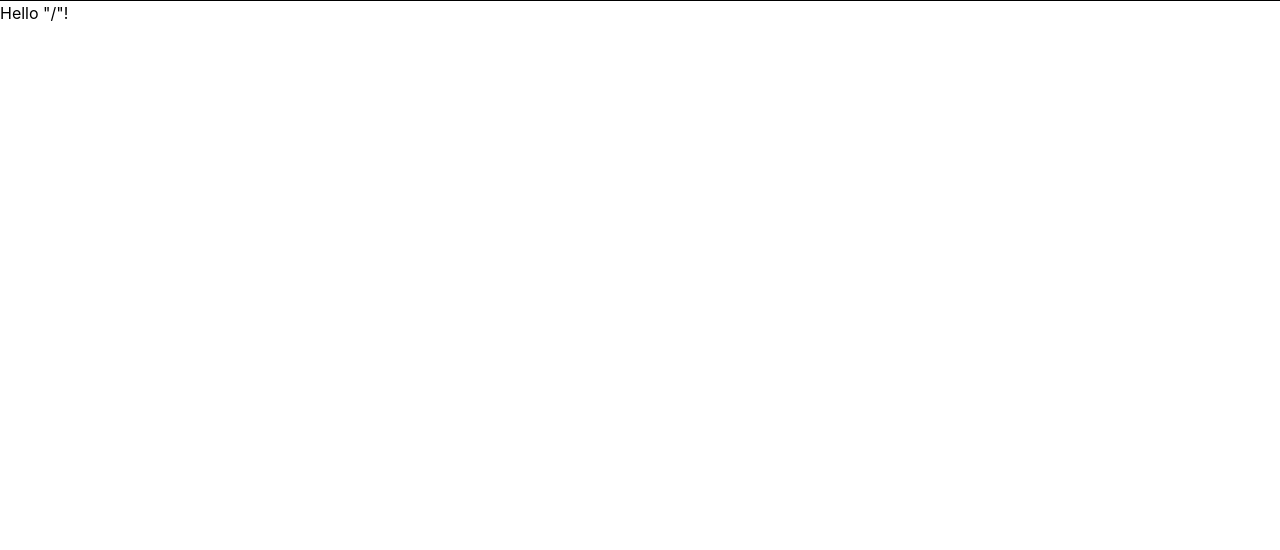
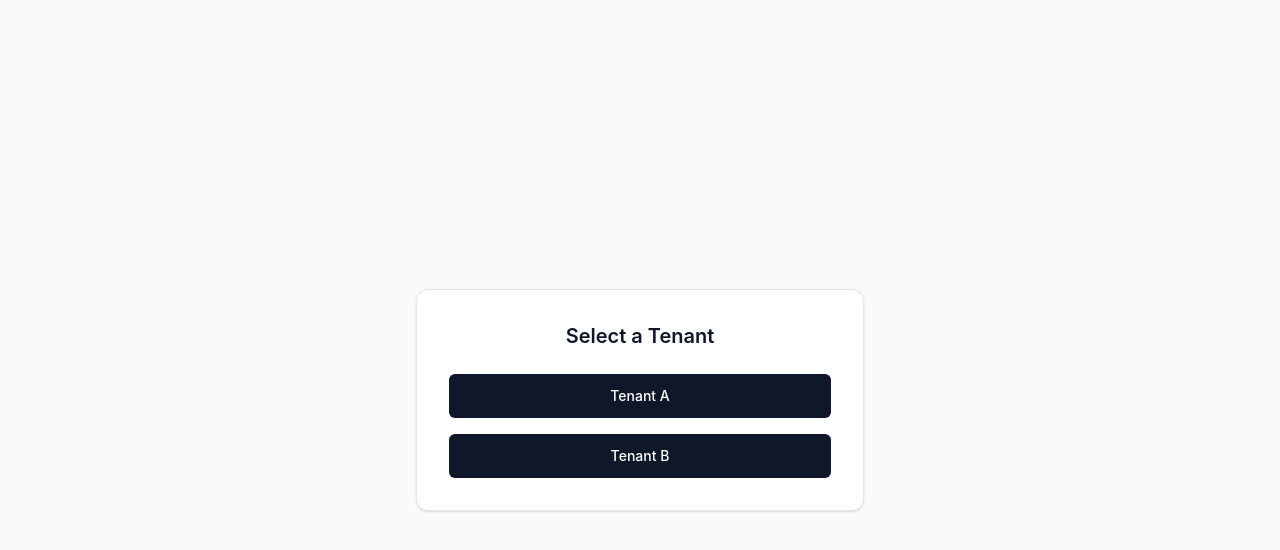
Before and after one commit to gambonny/multi-tenant-task-manager, a React (Vite) app in the folder packages/app/: page / in a window 1280 px wide. Shown: the top 550 px of the page. Built offline with nearby package versions, Linux system fonts and the light colour scheme.

Commit message:
add home and tenants/:id routes

```diff
--- /dev/null
+++ b/packages/app/src/components/ButtonLink.tsx
@@ -0,0 +1,33 @@
+import { Link, type LinkProps } from "@tanstack/react-router";
+import type * as React from "react";
+
+type ButtonLinkProps = LinkProps & {
+	children: React.ReactNode;
+	className?: string;
+};
+
+export function ButtonLink({
+	children,
+	className = "",
+	...props
+}: ButtonLinkProps) {
+	return (
+		<Link
+			{...props}
+			className={[
+				"inline-flex items-center justify-center",
+				"rounded-md px-6 py-3",
+				"text-sm font-medium",
+				"bg-slate-900 text-white",
+				"transition-all duration-150",
+				"hover:bg-slate-700",
+				"focus-visible:outline-none",
+				"focus-visible:ring-2 focus-visible:ring-slate-500 focus-visible:ring-offset-2",
+				"active:scale-98 active:translate-y-[1px]",
+				className,
+			].join(" ")}
+		>
+			{children}
+		</Link>
+	);
+}
--- a/packages/app/src/routeTree.gen.ts
+++ b/packages/app/src/routeTree.gen.ts
@@ -10,33 +10,43 @@
 
 import { Route as rootRouteImport } from './routes/__root'
 import { Route as IndexRouteImport } from './routes/index'
+import { Route as TenantsTenantIdRouteImport } from './routes/tenants.$tenantId'
 
 const IndexRoute = IndexRouteImport.update({
   id: '/',
   path: '/',
   getParentRoute: () => rootRouteImport,
 } as any)
+const TenantsTenantIdRoute = TenantsTenantIdRouteImport.update({
+  id: '/tenants/$tenantId',
+  path: '/tenants/$tenantId',
+  getParentRoute: () => rootRouteImport,
+} as any)
 
 export interface FileRoutesByFullPath {
   '/': typeof IndexRoute
+  '/tenants/$tenantId': typeof TenantsTenantIdRoute
 }
 export interface FileRoutesByTo {
   '/': typeof IndexRoute
+  '/tenants/$tenantId': typeof TenantsTenantIdRoute
 }
 export interface FileRoutesById {
   __root__: typeof rootRouteImport
   '/': typeof IndexRoute
+  '/tenants/$tenantId': typeof TenantsTenantIdRoute
 }
 export interface FileRouteTypes {
   fileRoutesByFullPath: FileRoutesByFullPath
-  fullPaths: '/'
+  fullPaths: '/' | '/tenants/$tenantId'
   fileRoutesByTo: FileRoutesByTo
-  to: '/'
-  id: '__root__' | '/'
+  to: '/' | '/tenants/$tenantId'
+  id: '__root__' | '/' | '/tenants/$tenantId'
   fileRoutesById: FileRoutesById
 }
 export interface RootRouteChildren {
   IndexRoute: typeof IndexRoute
+  TenantsTenantIdRoute: typeof TenantsTenantIdRoute
 }
 
 declare module '@tanstack/react-router' {
@@ -48,11 +58,19 @@ declare module '@tanstack/react-router' {
       preLoaderRoute: typeof IndexRouteImport
       parentRoute: typeof rootRouteImport
     }
+    '/tenants/$tenantId': {
+      id: '/tenants/$tenantId'
+      path: '/tenants/$tenantId'
+      fullPath: '/tenants/$tenantId'
+      preLoaderRoute: typeof TenantsTenantIdRouteImport
+      parentRoute: typeof rootRouteImport
+    }
   }
 }
 
 const rootRouteChildren: RootRouteChildren = {
   IndexRoute: IndexRoute,
+  TenantsTenantIdRoute: TenantsTenantIdRoute,
 }
 export const routeTree = rootRouteImport
   ._addFileChildren(rootRouteChildren)
--- a/packages/app/src/routes/__root.tsx
+++ b/packages/app/src/routes/__root.tsx
@@ -1,9 +1,15 @@
-import { createRootRoute, Outlet } from "@tanstack/react-router";
+import {
+	createRootRoute,
+	HeadContent,
+	Outlet,
+	Scripts,
+} from "@tanstack/react-router";
 
 const RootLayout = () => (
 	<>
-		<hr />
+		<HeadContent />
 		<Outlet />
+		<Scripts />
 	</>
 );
 
--- a/packages/app/src/routes/index.tsx
+++ b/packages/app/src/routes/index.tsx
@@ -1,9 +1,31 @@
-import { createFileRoute } from '@tanstack/react-router'
+import { createFileRoute } from "@tanstack/react-router";
+import { ButtonLink } from "@/components/ButtonLink";
 
-export const Route = createFileRoute('/')({
-  component: RouteComponent,
-})
+export const Route = createFileRoute("/")({
+	component: RouteComponent,
+	head: () => ({
+		meta: [{ title: "Home" }],
+	}),
+});
 
 function RouteComponent() {
-  return <div>Hello "/"!</div>
+	return (
+		<main className="min-h-screen bg-slate-50 flex items-center justify-center px-4">
+			<div className="w-full max-w-md rounded-xl bg-white shadow-sm border border-slate-200 p-8">
+				<h1 className="text-xl font-semibold text-slate-900 text-center">
+					Select a Tenant
+				</h1>
+
+				<div className="mt-6 flex flex-col gap-4">
+					<ButtonLink to="/tenants/A" className="w-full">
+						Tenant A
+					</ButtonLink>
+
+					<ButtonLink to="/tenants/B" className="w-full">
+						Tenant B
+					</ButtonLink>
+				</div>
+			</div>
+		</main>
+	);
 }
--- /dev/null
+++ b/packages/app/src/routes/tenants.$tenantId.tsx
@@ -0,0 +1,9 @@
+import { createFileRoute } from '@tanstack/react-router'
+
+export const Route = createFileRoute('/tenants/$tenantId')({
+  component: RouteComponent,
+})
+
+function RouteComponent() {
+  return <div>Hello "/tenants/$tenantId"!</div>
+}
```
Also changed, not shown: 1 other file (tests, documents, lock files or other folders).
